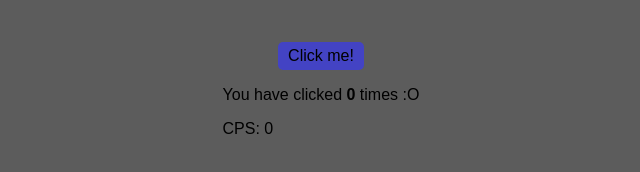
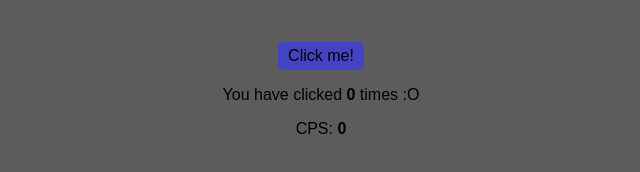
Before and after one commit to Mephisto5558/Webgame, a website: page index.html in a window 1280 px wide. Shown: the part 302-474 px from the top of the page, 319-959 px from the left. Drawn offline with Linux system fonts and the light colour scheme; some packages are replaced by stand-ins of ours; a script that the page names is missing.

Commit message:
centered the count-container items horizontally

```diff
--- a/index.css
+++ b/index.css
@@ -71,11 +71,14 @@ main {
   background-color: rgb(67, 67, 196);
 }
 
-#count-container > #count-msg {
+#count-container {
+	width: 100%;
+	align-content: center;
+	text-align: center;
   user-select: none;
 }
 
-#count-container > #count-msg > span {
+#count-container > * > span {
   font-weight: bold;
 }
 /* #endregion main counter */
--- a/index.html
+++ b/index.html
@@ -23,10 +23,10 @@
     </div>
   </header>
   <main>
-    <button id='the-button' class='centered' onclick='count(event)'>
+    <button id='the-button' onclick='count(event)'>
       Click me!
     </button>
-    <div id='count-container' class='centered'>
+    <div id='count-container'>
       <p id='count-msg'>You have clicked <span title='Real: 0'>0</span> times :O</p>
       <p id='cps-count-msg'>CPS: <span id='cps-count'>0</span></p>
     </div>
```
